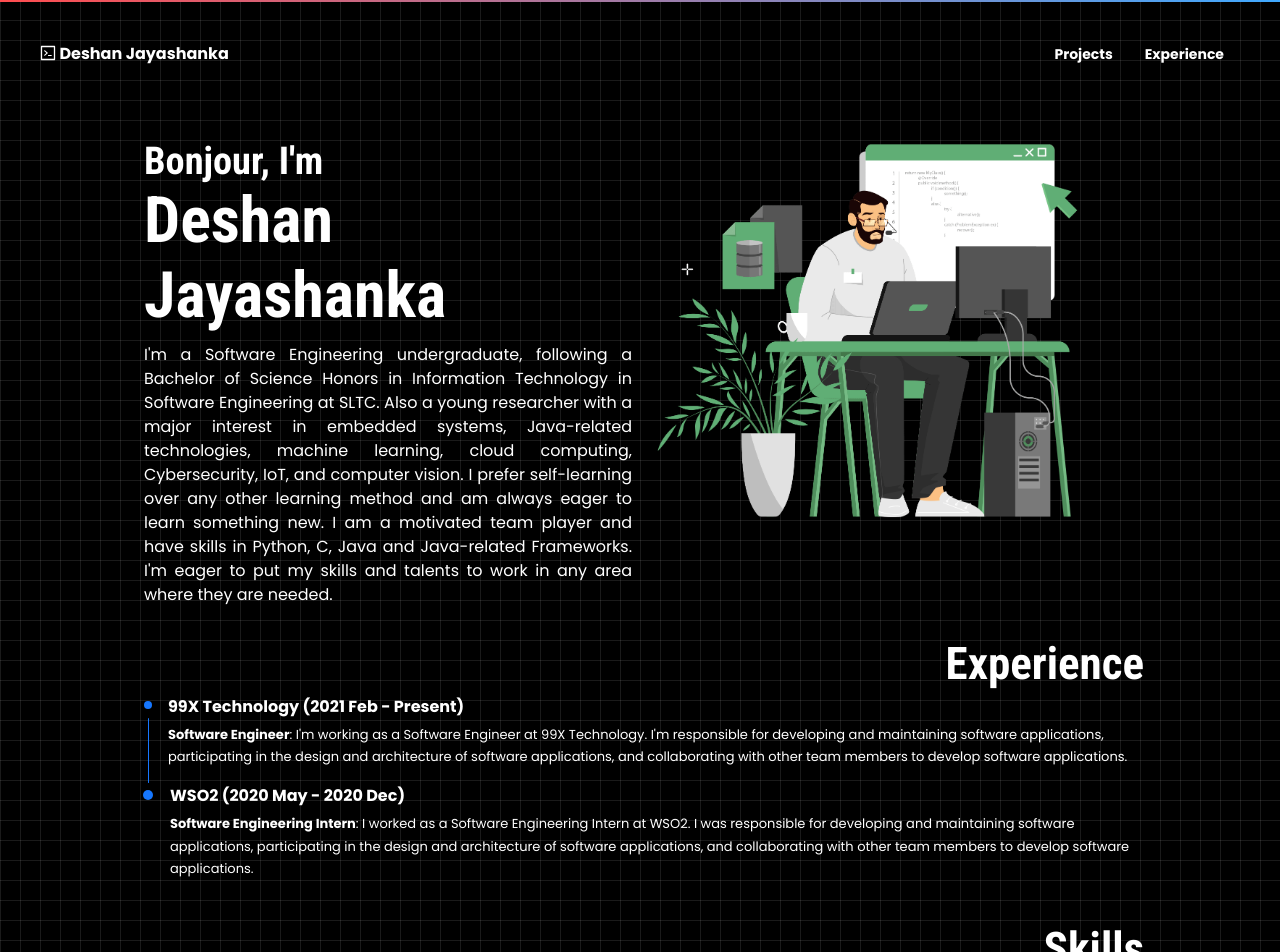
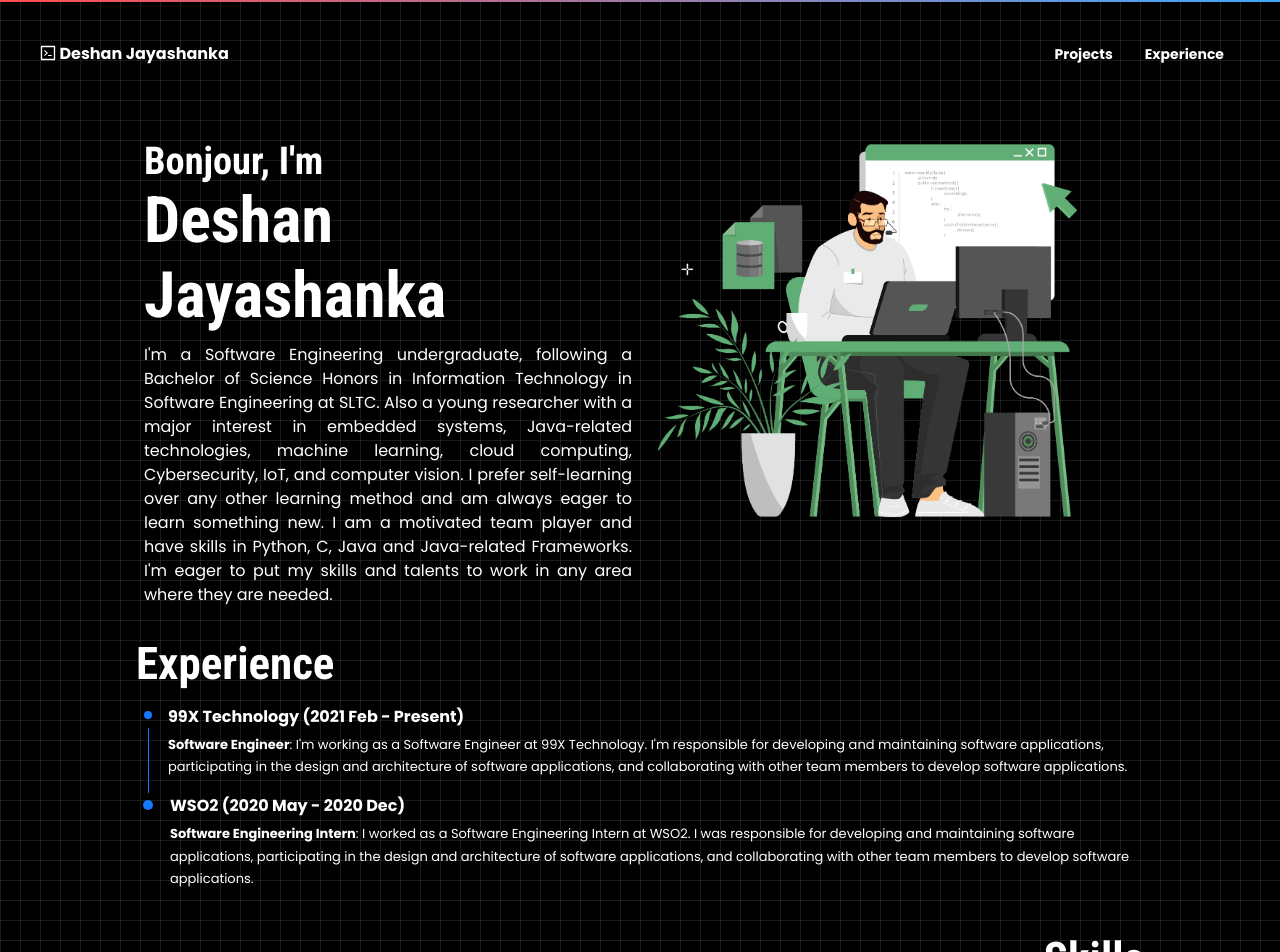
Before and after one commit to Deshan555/Portfolio-V0.2, a React (Create React App) app: page / in a window 1280 px wide. Shown: the top 952 px of the page. Built offline with nearby package versions, Linux system fonts and the light colour scheme; no server answers.

Commit message:
refactor: Remove commented code and unused imports in Experiance.jsx

```diff
--- a/src/pages/Experiance.jsx
+++ b/src/pages/Experiance.jsx
@@ -6,31 +6,22 @@ import '../theme.css';
 const Experience = ({theme}) => {
   const [activeProjects, setActiveProjects] = useState([]);
 
-//   useEffect(() => {
-//     const activeProjectsFetch = async () => {
-//       let projectsArray = data.map(project => project.name);
-//       setActiveProjects(projectsArray);
-//     };
-
-//     activeProjectsFetch();
-//   }, []);
-
   return (
     <div style={{ marginRight: '10%', marginLeft: '10%', marginTop: 30 }}>
-      <Row gutter={[16, 16]} justify="end">
+      <Row gutter={[16, 16]}>
         <span style={{ fontSize: 45, marginTop: '0px', fontWeight: 'bold' }} className='font-header'>
           Experience
         </span>
       </Row>
 
       <Steps
+       style={{ marginTop: 10 }}
         progressDot
         current={1}
         direction="vertical"
         items={data.experience.map((item, index) => ({
-          title: <span style={{ fontSize: 16, fontWeight: 'bold', color: 'white' }} className={theme ? 'dark-mode-text font-light' : 'light-mode-text font-light'}>{item.company} ({item.year})</span>,
+          title: <span style={{ marginTop: 5, fontSize: 16, fontWeight: 'bold', color: 'white' }} className={theme ? 'dark-mode-text font-light' : 'light-mode-text font-light'}>{item.company} ({item.year})</span>,
           description: <span style={{ fontSize: 13, color: 'white' }} className={theme ? 'dark-mode-text font-light' : 'light-mode-text font-light'}><b>{item.position}</b>: {item.description}</span>,
-        //   content: item.description,
         }))}
       />
     </div>
```
